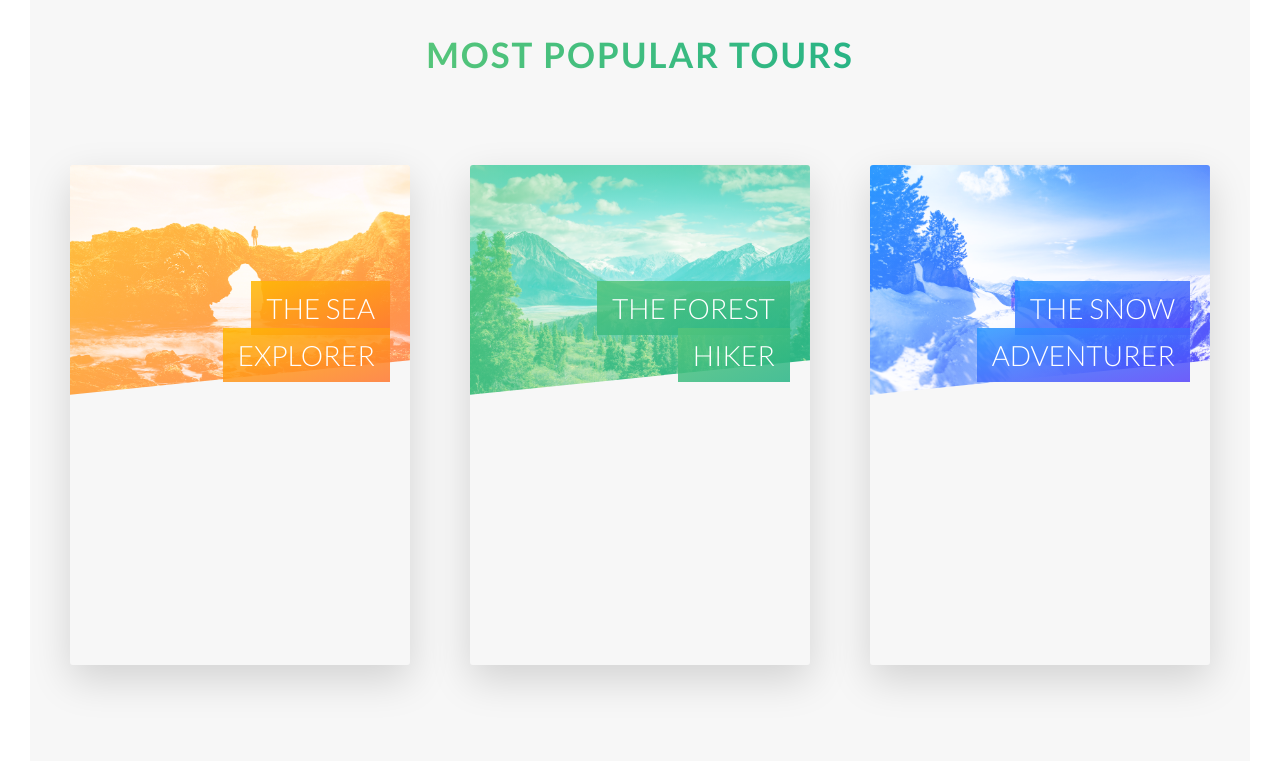
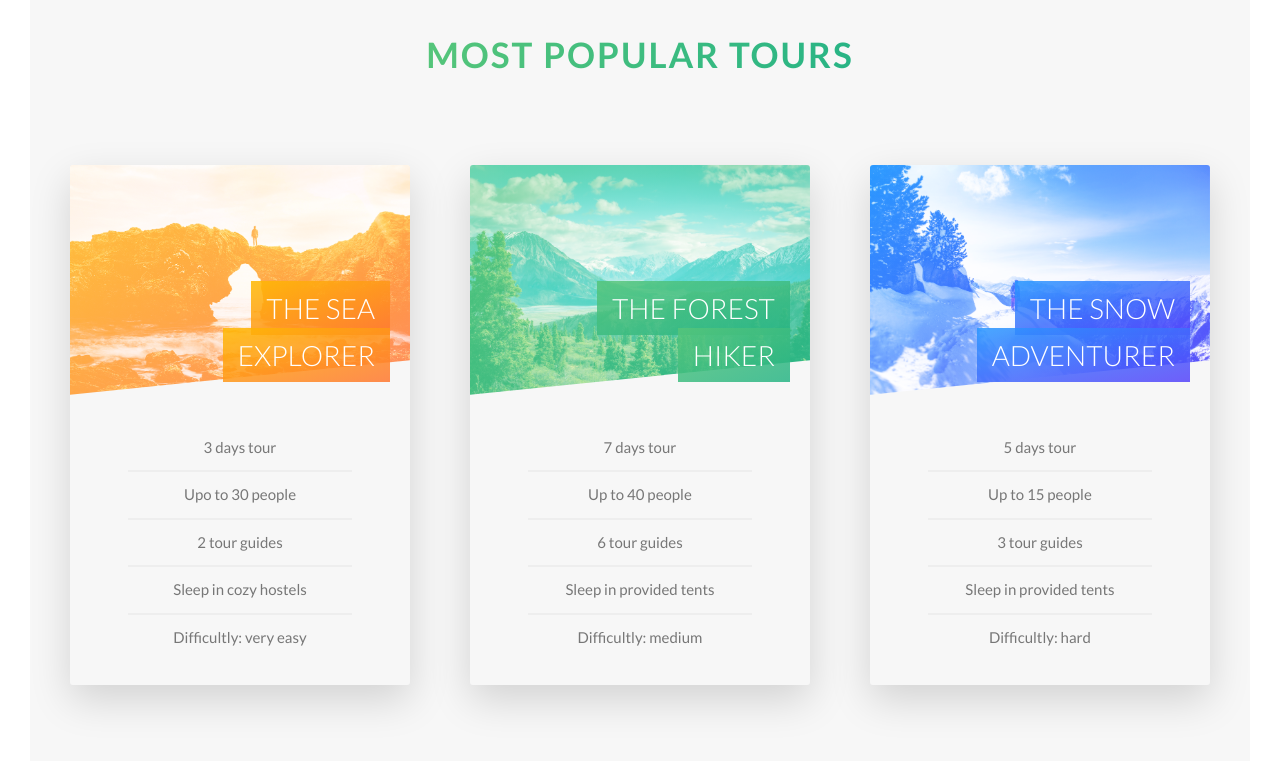
Before and after one commit to lorrydriveloper/Advance-Css-Sass, a website: page Project1/index.html in a window 1280 px wide. Shown: the part 2220-2981 px from the top of the page. Drawn offline with Linux system fonts and the light colour scheme.

Commit message:
front card style finishes.

```diff
--- a/Project1/index.html
+++ b/Project1/index.html
@@ -108,7 +108,15 @@
                                 <h4 class="card__heading">
                                     <span class="card__heading-span card__heading-span-1">The sea explorer</span>
                                 </h4>
-                                <div class="card__details"></div>
+                                <div class="card__details u-center-text">
+                                    <ul>
+                                        <li>3 days tour</li>
+                                        <li>Upo to 30 people</li>
+                                        <li>2 tour guides</li>
+                                        <li>Sleep in cozy hostels</li>
+                                        <li>Difficultly: very easy</li>
+                                    </ul>
+                                </div>
                             </div>
                             <div class="card__side card__side--back card__side--back-1">
                                 back
@@ -122,7 +130,15 @@
                                 <h4 class="card__heading">
                                     <span class="card__heading-span card__heading-span-2">the forest hiker</span>
                                 </h4>
-                                <div class="card__details"></div>
+                                <div class="card__details u-center-text">
+                                    <ul>
+                                        <li>7 days tour</li>
+                                        <li>Up to 40 people</li>
+                                        <li>6 tour guides</li>
+                                        <li>Sleep in provided tents</li>
+                                        <li>Difficultly: medium</li>
+                                    </ul>
+                                </div>
                             </div>
                             <div class="card__side card__side--back card__side--back-2">
                                 back
@@ -136,7 +152,15 @@
                                 <h4 class="card__heading">
                                     <span class="card__heading-span card__heading-span-3">The snow adventurer</span>
                                 </h4>
-                                <div class="card__details"></div>
+                                <div class="card__details u-center-text">
+                                    <ul>
+                                        <li>5 days tour</li>
+                                        <li>Up to 15 people</li>
+                                        <li>3 tour guides</li>
+                                        <li>Sleep in provided tents</li>
+                                        <li>Difficultly: hard</li>
+                                    </ul>
+                                </div>
                             </div>
                             <div class="card__side card__side--back card__side--back-3">
                                 back
--- a/Project1/sass/abstracts/_variables.scss
+++ b/Project1/sass/abstracts/_variables.scss
@@ -5,7 +5,9 @@ $color-primary-dark:#28b485;
 $color-grey-dark: #777;
 $color-white: #fff;
 $color-black: #000;
+
 $color-grey-light-1:#f7f7f7;
+$color-grey-light-2: #eee;
 
 $color-secondary-light: #ffb900;
 $color-secondary-dark: #ff7730;
--- a/Project1/sass/components/_card.scss
+++ b/Project1/sass/components/_card.scss
@@ -2,11 +2,11 @@
     perspective: 150rem;
     -moz-perspective: 150rem;
     position: relative;
-    height: 50rem;
+    height: 52rem;
 
 
     &__side {
-    height: 50rem;
+    height: 52rem;
     transition: all .8s ease;
     position: absolute;
     top: 0;
@@ -85,4 +85,25 @@
         }
     }
 
+    &__details {
+        padding: 3rem;;
+
+        ul{
+            width: 80%;
+            margin: 0 auto;
+            list-style: none;
+
+            li{
+
+                font-size: 1.5rem;
+                padding: 1rem;
+                &:not(:last-child){
+
+                    border-bottom: $color-grey-light-2 2px solid;
+                }
+            }
+        }
+
+    }
+
 }
```
Also changed, not shown: Project1/css/style.css.
